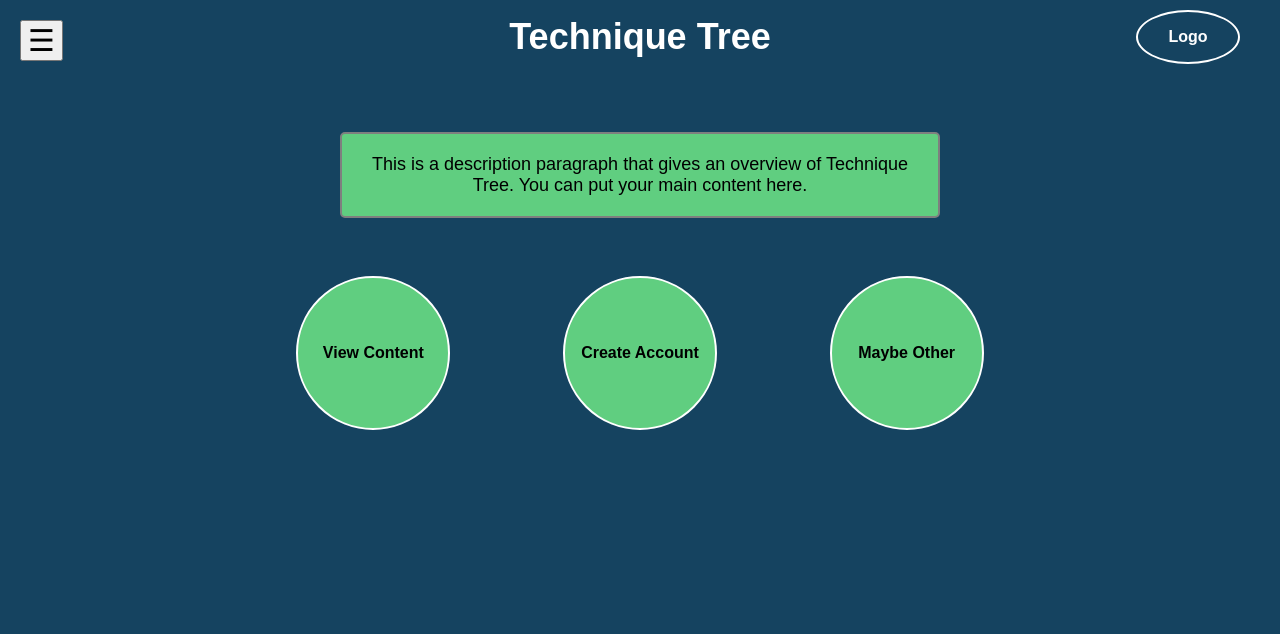
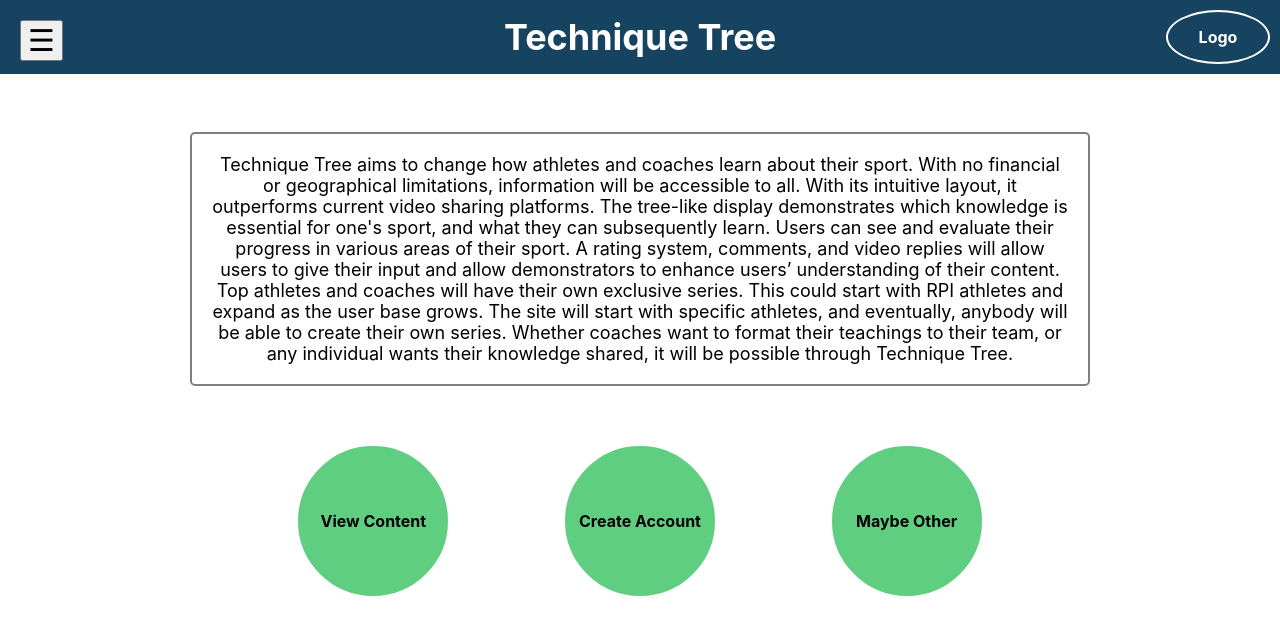
Before and after one commit to seanhaas33/TechniqueTree, a React (Create React App) app in the folder frontend/: page / in a window 1280 px wide. Shown: the top 634 px of the page. Built offline with nearby package versions, Linux system fonts and the light colour scheme.

Commit message:
added homepage description and updated css

```diff
--- a/frontend/src/components/header.css
+++ b/frontend/src/components/header.css
@@ -1,13 +1,11 @@
-/* Header section */
 .header-container {
     display: flex;
     justify-content: space-between;
     align-items: center;
     width: 100%;
-    max-width: 1200px;
-    margin: 0 auto;
     padding: 10px;
-    position: relative;
+    background-color: rgb(21, 67, 96); /* Primary Blue */
+    box-sizing: border-box; /* Ensure padding is included in width */
 }
 
 .title {
--- a/frontend/src/pages/homepage.css
+++ b/frontend/src/pages/homepage.css
@@ -1,11 +1,3 @@
-/* Apply the background color to the entire website */
-body {
-  background-color: rgb(21, 67, 96); /* Primary Blue */
-  margin: 0;
-  padding: 0;
-  font-family: Arial, sans-serif;
-}
-
 /* Container for the homepage */
 .homepage-container {
   display: flex;
@@ -20,7 +12,7 @@ body {
 /* Description section */
 .description-section {
   width: 100%;
-  max-width: 600px;
+  max-width: 900px;
   margin: 20px 0;
 }
 
@@ -31,7 +23,6 @@ body {
   border: 2px solid rgb(127, 127, 127); /* Accent Grey */
   border-radius: 5px;
   color: rgb(0, 0, 0); /* Black text for readability */
-  background-color: rgb(96, 206, 128); /* Secondary Green background */
 }
 
 /* Buttons section */
--- a/frontend/src/pages/homepage.jsx
+++ b/frontend/src/pages/homepage.jsx
@@ -8,7 +8,17 @@ const HomePage = () => {
       {/* Description Section */}
       <section className="description-section">
         <p className="description">
-          This is a description paragraph that gives an overview of Technique Tree. You can put your main content here.
+        Technique Tree aims to change how athletes and coaches learn about their sport.
+        With no financial or geographical limitations, information will be accessible to all.
+        With its intuitive layout, it outperforms current video sharing platforms.
+        The tree-like display demonstrates which knowledge is essential for one's sport, and what
+        they can subsequently learn. Users can see and evaluate their progress in various areas of
+        their sport. A rating system, comments, and video replies will allow users to give their input
+        and allow demonstrators to enhance users’ understanding of their content.
+        Top athletes and coaches will have their own exclusive series. This could start with RPI athletes
+        and expand as the user base grows. The site will start with specific athletes, and eventually,
+        anybody will be able to create their own series. Whether coaches want to format their teachings to
+        their team, or any individual wants their knowledge shared, it will be possible through Technique Tree.
         </p>
       </section>
 
```
